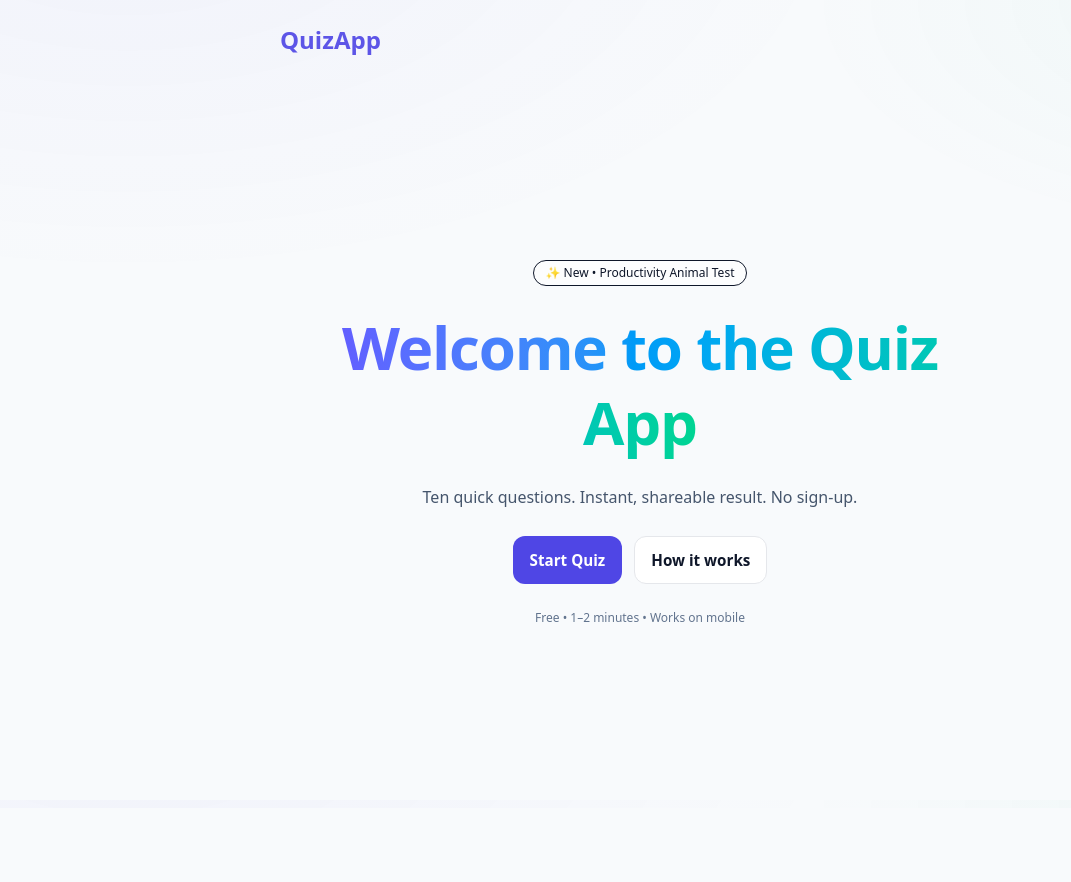
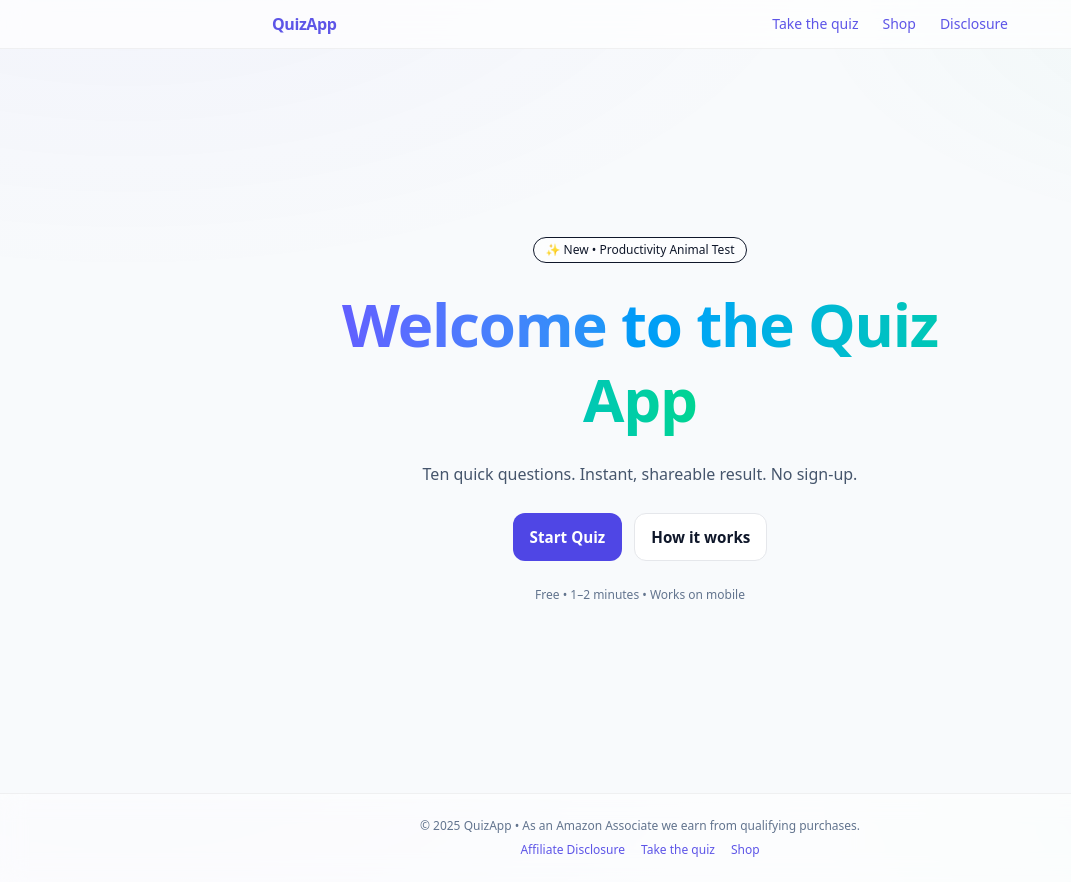
Before and after one commit to gabyzaynoun/quiz-app, a Next.js app: page / in a window 1280 px wide. Shown: the whole page, without its empty margins (0-1071 px from the left). Before the commit the page ends 808 px from the top, so only its background shows below. Built offline with nearby package versions, Linux system fonts and the light colour scheme; no server answers.

Commit message:
ADD disclosure

```diff
--- /dev/null
+++ b/src/app/disclosure/page.tsx
@@ -0,0 +1,49 @@
+// src/app/disclosure/page.tsx
+import Link from "next/link";
+
+export const metadata = {
+  title: "Affiliate Disclosure",
+  description:
+    "How this site uses affiliate links (Amazon Associates, etc.).",
+};
+
+export default function DisclosurePage() {
+  return (
+    <main className="space-y-6">
+      <h1 className="text-3xl font-bold">Affiliate Disclosure</h1>
+
+      <p className="text-slate-300">
+        Some links on this site are affiliate links. If you click a link and
+        make a purchase, we may earn a commission at no extra cost to you.
+      </p>
+
+      <div className="space-y-3 text-slate-300">
+        <p>
+          <strong>Amazon Associates:</strong> As an Amazon Associate, we earn
+          from qualifying purchases. We link to relevant products to help you
+          take action quickly; you’re free to buy anywhere you like.
+        </p>
+        <p>
+          Tracking on Amazon generally works if you click our Amazon link first,
+          and then browse around before purchasing in the same session.
+        </p>
+        <p>
+          We only recommend items we believe provide value. If something isn’t
+          useful, please don’t buy it.
+        </p>
+      </div>
+
+      <p className="text-sm text-slate-400">
+        Questions?{" "}
+        <Link href="/quiz" className="underline underline-offset-4">
+          Try a quiz
+        </Link>{" "}
+        or{" "}
+        <Link href="/shop" className="underline underline-offset-4">
+          browse the shop
+        </Link>
+        .
+      </p>
+    </main>
+  );
+}
--- a/src/app/layout.tsx
+++ b/src/app/layout.tsx
@@ -1,3 +1,4 @@
+// src/app/layout.tsx
 import "./globals.css";
 import type { Metadata } from "next";
 import Link from "next/link";
@@ -6,21 +7,16 @@ import { SITE } from "@/config/site";
 
 export const metadata: Metadata = {
   metadataBase: new URL(SITE.url),
-  title: {
-    default: SITE.name,
-    template: `%s · ${SITE.name}`,
-  },
+  title: { default: SITE.name, template: `%s · ${SITE.name}` },
   description: SITE.description,
-  alternates: {
-    canonical: "/",
-  },
+  alternates: { canonical: "/" },
   openGraph: {
     type: "website",
     url: SITE.url,
     siteName: SITE.name,
     title: SITE.name,
     description: SITE.description,
-    images: ["/og.png"], // we’ll add a dynamic OG too; this is a fallback
+    images: ["/og.png"],
   },
   twitter: {
     card: "summary_large_image",
@@ -30,24 +26,64 @@ export const metadata: Metadata = {
     creator: SITE.twitter,
     images: ["/og.png"],
   },
-  icons: {
-    icon: "/favicon.ico",
-  },
+  icons: { icon: "/favicon.ico" },
 };
-export default function RootLayout({
-  children,
-}: {
-  children: React.ReactNode;
-}) {
+
+export default function RootLayout({ children }: { children: React.ReactNode }) {
   return (
     <html lang="en">
-      <body className="bg-white text-gray-900 antialiased">
-        <header className="container py-4">
-          <Link href="/" className="text-2xl font-bold">
-            {SITE.name}
-          </Link>
-        </header>
-        <main className="container py-8">{children}</main>
+      <body className="min-h-dvh bg-gradient-to-b from-slate-950 to-slate-900 text-slate-100 antialiased">
+        <div className="min-h-dvh flex flex-col">
+          {/* Header */}
+          <header className="sticky top-0 z-50 backdrop-blur-md bg-white/70 dark:bg-slate-900/60 border-b border-black/5 dark:border-white/10">
+            <div className="max-w-3xl mx-auto px-4 py-3 flex items-center justify-between">
+              <Link
+                href="/"
+                className="font-semibold tracking-tight text-slate-800 dark:text-slate-100"
+              >
+                {SITE.name}
+              </Link>
+
+              <nav className="flex items-center gap-6 text-sm text-slate-600 dark:text-slate-300">
+                <Link href="/quiz" className="hover:text-slate-900 dark:hover:text-white">
+                  Take the quiz
+                </Link>
+                <Link href="/shop" className="hover:text-slate-900 dark:hover:text-white">
+                  Shop
+                </Link>
+                <Link href="/disclosure" className="hover:text-slate-900 dark:hover:text-white">
+                  Disclosure
+                </Link>
+              </nav>
+            </div>
+          </header>
+
+          {/* Main */}
+          <main className="flex-1 max-w-3xl mx-auto px-4 py-8">{children}</main>
+
+          {/* Footer */}
+          <footer className="backdrop-blur-md bg-white/60 dark:bg-slate-900/50 border-t border-black/5 dark:border-white/10">
+            <div className="max-w-3xl mx-auto px-4 py-6 text-xs text-slate-500 dark:text-slate-400 text-center space-y-2">
+              <div>
+                © {new Date().getFullYear()} {SITE.name} • As an Amazon Associate we earn
+                from qualifying purchases.
+              </div>
+              <div className="flex items-center justify-center gap-4">
+                <Link href="/disclosure" className="hover:underline underline-offset-4">
+                  Affiliate Disclosure
+                </Link>
+                <Link href="/quiz" className="hover:underline underline-offset-4">
+                  Take the quiz
+                </Link>
+                <Link href="/shop" className="hover:underline underline-offset-4">
+                  Shop
+                </Link>
+              </div>
+            </div>
+          </footer>
+        </div>
+
+        {/* Vercel Analytics */}
         <Analytics />
       </body>
     </html>
--- a/src/app/quiz/result/page.tsx
+++ b/src/app/quiz/result/page.tsx
@@ -1,13 +1,13 @@
+// src/app/quiz/result/page.tsx
 import { Suspense } from "react";
-import ResultClient from "../result/ResultClients";
+import ResultClient from "./ResultClient";
 
-export default function Page() {
+export const metadata = { title: "Your Result" };
+
+export default function ResultPage() {
   return (
-    <Suspense fallback={<main className="container py-16">Loading result…</main>}>
+    <Suspense fallback={<div className="p-6 text-sm text-slate-400">Loading…</div>}>
       <ResultClient />
     </Suspense>
   );
 }
-
-// Optional, but can help avoid static prerender issues:
-export const dynamic = "force-dynamic";
```
Also changed, not shown: src/app/quiz/result/ResultClient.tsx (renamed from src/app/quiz/result/ResultClients.tsx).
